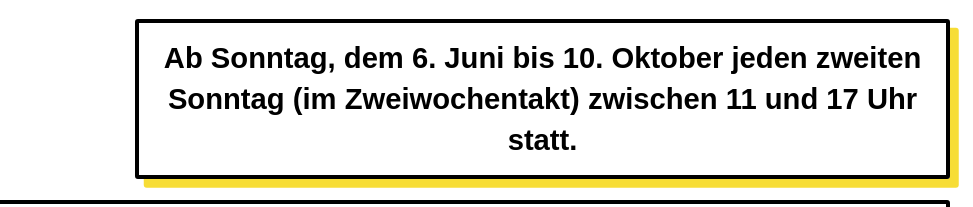
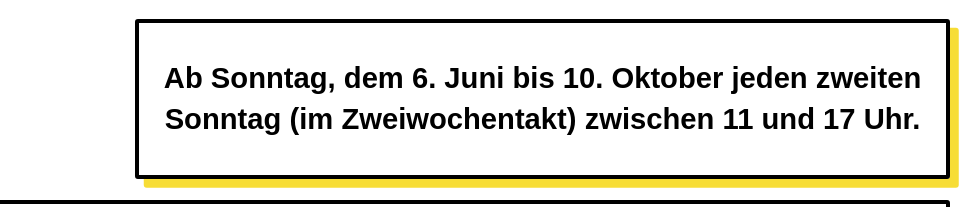
Before and after one commit to oskarrough/nkflohmarkt, a plain HTML site: page index.html in a window 1280 px wide. Shown: the part 60-267 px from the top of the page, 307-1280 px from the left. Drawn offline with Linux system fonts and the light colour scheme.

Commit message:
Update index.html

```diff
--- a/index.html
+++ b/index.html
@@ -28,7 +28,7 @@ Beginn 14. Juni 2020 & jeden zweiten Sonntag"/>
 			<h1> <img class="Logo" src="./assets/nk-logo.jpg" alt="NK Flohmarkt am Kranoldplatz"> </h1>
 		</div>
 		<div class="Grid-mediumBox">
-			<p class="DescriptionText">Ab Sonntag, dem 6. Juni bis 10. Oktober jeden zweiten Sonntag (im Zweiwochentakt) zwischen 11 und 17 Uhr statt.</p>
+			<p class="DescriptionText">Ab Sonntag, dem 6. Juni bis 10. Oktober jeden zweiten Sonntag (im Zweiwochentakt) zwischen 11 und 17 Uhr.</p>
 		</div>
 		<a href="./booking.html" class="Grid-bigBox">
 			<p class="Subtitle">Stand buchen</p>
```
